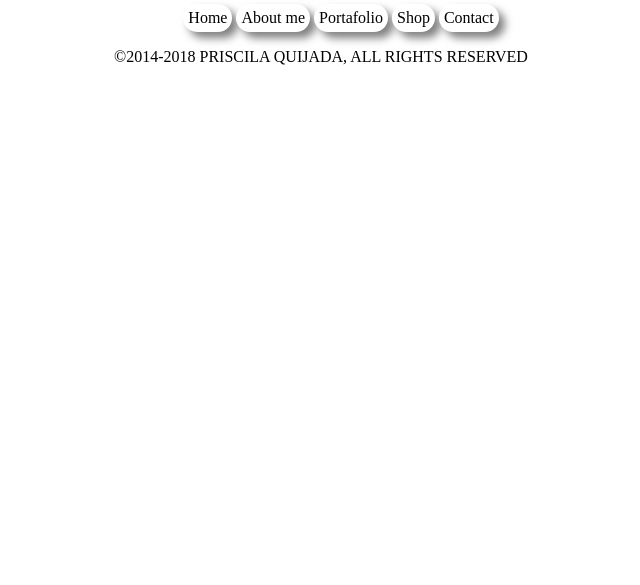
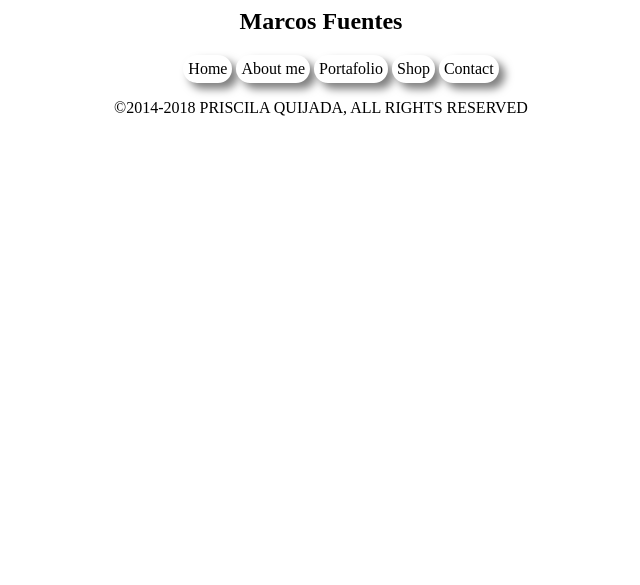
Before and after one commit to marcosfumen/template_git, a plain HTML site: page index.html in a window 1280 px wide. Shown: the part 215-800 px from the top of the page, without its empty margins (319-959 px from the left). Drawn offline with Linux system fonts and the light colour scheme.

Commit message:
Agregamos un nombre nuevo arriba del menu
Signed-off-by: MarcosFm <marcos.fumendoza@gmail.com>

```diff
--- a/index.html
+++ b/index.html
@@ -10,9 +10,11 @@
 </head>
 <body>
 
+
 <div class="content">
         <img src="images/logo png-01.png" alt="Logo" class="logo">
 
+        <h2>Marcos Fuentes</h2>
         <ul class="navigation">
         <li><a href="#"> Home </a></li>
         <li><a href="#"> About me </a></li>
```
